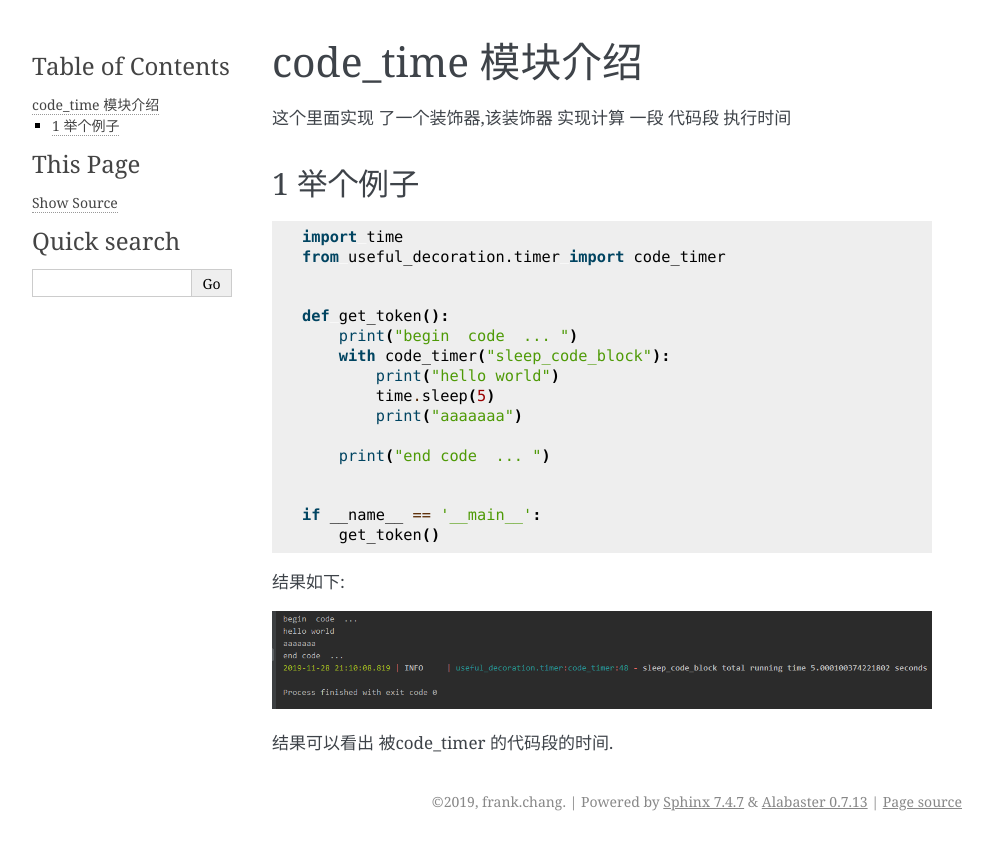
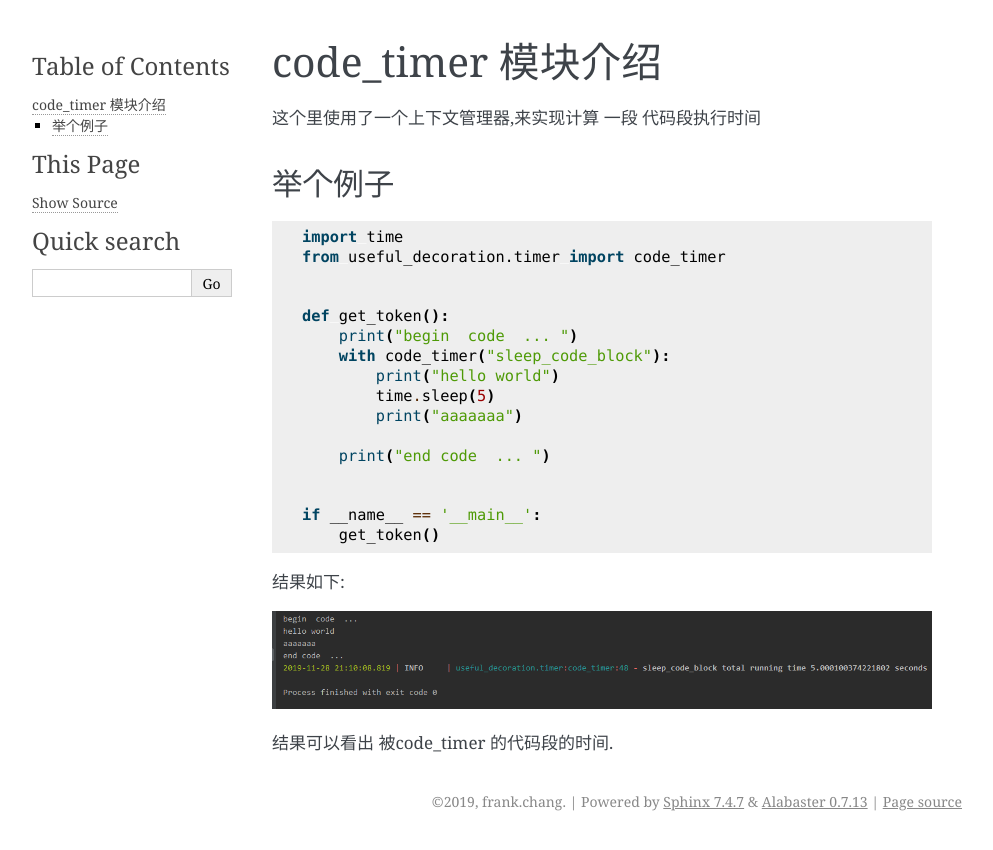
Before and after one commit to changyubiao/useful_decoration, a Sphinx documentation site: the page built from docs/source/code_timer.rst, in a window 1280 px wide. Shown: the top 850 px of the page, without its empty margins (148-1141 px from the left). Built offline with Sphinx 7.4.7, drawn with Linux system fonts in a browser that asks for light colours.

```diff
--- a/docs/source/code_timer.rst
+++ b/docs/source/code_timer.rst
@@ -2,18 +2,18 @@
 
 
 
-.. 如何使用一个装饰器 来计算一个代码段的时间
+.. 如何使用一个方法 来计算一个代码段的时间
 
 
 
-code_time 模块介绍
-===============
-这个里面实现 了一个装饰器,该装饰器 实现计算 一段 代码段 执行时间
+code_timer 模块介绍
+==================
+这个里使用了一个上下文管理器,来实现计算 一段 代码段执行时间
 
 
 
 
-1 举个例子
+举个例子
 ------------
 
 .. code-block:: python
--- a/src/useful_decoration/__init__.py
+++ b/src/useful_decoration/__init__.py
@@ -1,6 +1,6 @@
 # -*- coding: utf-8 -*-
 
-__version__ = "1.1.3"
+__version__ = "1.1.4"
 
 
 __name__ = 'useful_decoration'
```
Also changed, not shown: docs/images/WX20191128-codetimer-1.png (added), 1 other file.
